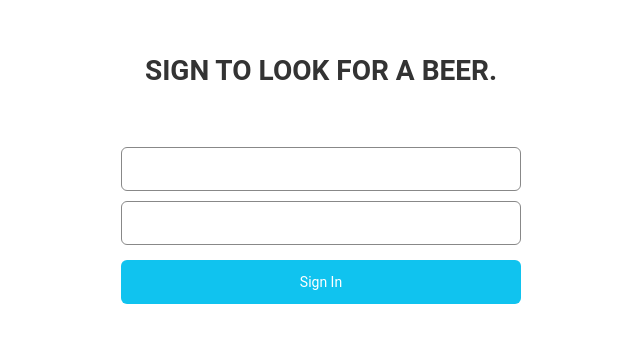
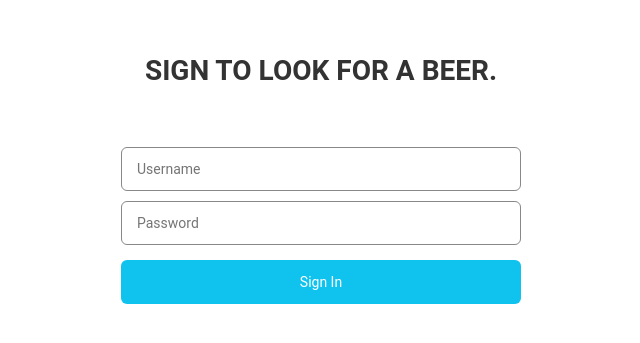
Before and after one commit to mariana-pereira/test-orbithub-web, a React (Create React App) app: page / in a window 1280 px wide. Shown: the part 221-564 px from the top of the page, without its empty margins (319-959 px from the left). Built offline with nearby package versions, Linux system fonts and the light colour scheme.

Commit message:
configure sign in with redux

```diff
--- a/package.json
+++ b/package.json
@@ -11,7 +11,9 @@
     "@types/react": "^16.9.53",
     "@types/react-dom": "^16.9.8",
     "@types/react-redux": "^7.1.11",
+    "axios": "^0.21.0",
     "history": "^4.10.1",
+    "immer": "^8.0.0",
     "polished": "^4.0.5",
     "react": "^17.0.1",
     "react-dom": "^17.0.1",
--- a/src/pages/Login/index.tsx
+++ b/src/pages/Login/index.tsx
@@ -1,21 +1,41 @@
-import React from 'react';
-import { useSelector } from 'react-redux';
+import React, { FormEvent, useState } from 'react';
+import { useDispatch } from 'react-redux';
 
-import { ApplicationState } from '../../store';
+import { signInRequest } from '../../store/modules/auth/actions';
 
 import {
   Container, PageTitle, Form, Input, Button,
 } from './styles';
 
 const Login: React.FC = () => {
-  const auth = useSelector((state: ApplicationState) => state.auth);
+  const [username, setUsername] = useState('');
+  const [password, setPassword] = useState('');
+  const dispatch = useDispatch();
+
+  const handleSubmit = (event: FormEvent) => {
+    event.preventDefault();
+
+    const data = { username, password };
+
+    dispatch(signInRequest(data));
+  };
 
   return (
     <Container>
       <PageTitle>Sign to look for a beer.</PageTitle>
-      <Form>
-        <Input />
-        <Input />
+      <Form onSubmit={handleSubmit}>
+        <Input
+          type="text"
+          placeholder="Username"
+          value={username}
+          onChange={(event) => setUsername(event.target.value)}
+        />
+        <Input
+          type="password"
+          placeholder="Password"
+          value={password}
+          onChange={(event) => setPassword(event.target.value)}
+        />
         <Button>Sign In</Button>
       </Form>
     </Container>
--- a/src/routes/Route.tsx
+++ b/src/routes/Route.tsx
@@ -2,6 +2,8 @@ import React from 'react';
 import {
   Route, Redirect, RouteProps, useLocation,
 } from 'react-router-dom';
+
+import store from '../store';
 
 interface Props extends RouteProps {
   isPrivate?: boolean;
@@ -14,7 +16,7 @@ const RouteWrapper: React.FC<Props> = ({
   ...rest
 }) => {
   const location = useLocation();
-  const signed = false;
+  const { signed } = store.getState().auth;
 
   return (
     <Route
--- /dev/null
+++ b/src/services/api.ts
@@ -0,0 +1,7 @@
+import axios from 'axios';
+
+const api = axios.create({
+  baseURL: 'http://localhost:3333/',
+});
+
+export default api;
--- a/src/store/modules/auth/actions.ts
+++ b/src/store/modules/auth/actions.ts
@@ -1,4 +1,10 @@
 import { action } from 'typesafe-actions';
-import { AuthTypes } from './types';
+import { AuthTypes, Credentials, User } from './types';
 
-export const authRequest = () => action(AuthTypes.AUTH_REQUEST);
+export const signInRequest = (credentials: Credentials) =>
+  action(AuthTypes.SIGN_IN_REQUEST, credentials);
+
+export const signInSuccess = (token: string, user: User) =>
+  action(AuthTypes.SIGN_IN_SUCCESS, { token, user });
+
+export const signInFailure = () => action(AuthTypes.SIGN_IN_FAILURE);
--- a/src/store/modules/auth/reducer.ts
+++ b/src/store/modules/auth/reducer.ts
@@ -1,14 +1,20 @@
 import { Reducer } from 'redux';
-import { AuthState } from './types';
+import produce from 'immer';
+import { AuthState, AuthTypes } from './types';
 
 const INITIAL_STATE: AuthState = {
-  data: [],
-  error: false,
+  token: '',
+  signed: false,
   loading: false,
 };
 
 const reducer: Reducer<AuthState> = (state = INITIAL_STATE, action) => {
   switch (action.type) {
+    case AuthTypes.SIGN_IN_SUCCESS:
+      return produce(state, (draft) => {
+        draft.token = action.payload.token;
+        draft.signed = true;
+      });
     default:
       return state;
   }
--- a/src/store/modules/auth/sagas.ts
+++ b/src/store/modules/auth/sagas.ts
@@ -1,3 +1,22 @@
-import { all } from 'redux-saga/effects';
+import { call, put } from 'redux-saga/effects';
 
-export default all([]);
+import api from '../../../services/api';
+import history from '../../../services/history';
+
+import { SignInRequestAction } from './types';
+
+import { signInSuccess } from './actions';
+
+export function* signIn(action: SignInRequestAction) {
+  try {
+    const { username, password } = action.payload;
+
+    const response = yield call(api.post, 'session', { username, password });
+    const { token, user } = response.data;
+
+    yield put(signInSuccess(token, user));
+    history.push('/home');
+  } catch (error) {
+    console.log(error);
+  }
+}
--- a/src/store/modules/auth/types.ts
+++ b/src/store/modules/auth/types.ts
@@ -3,15 +3,41 @@
  */
 
 export enum AuthTypes {
-  AUTH_REQUEST = '@auth/AUTH_RESQUEST',
+  SIGN_IN_REQUEST = '@auth/SIGN_IN_RESQUEST',
+   SIGN_IN_SUCCESS = '@auth/SIGN_IN_SUCCESS',
+   SIGN_IN_FAILURE = '@auth/SIGN_IN_FAILURE'
+ }
+
+export interface SignInRequestAction {
+  type: typeof AuthTypes.SIGN_IN_REQUEST
+  payload: Credentials;
+}
+
+export interface SignInSuccessAction {
+  type: typeof AuthTypes.SIGN_IN_SUCCESS
+  payload: {
+    token: string;
+    user: User;
+  };
+}
+
+export interface SignFailureAction {
+  type: typeof AuthTypes.SIGN_IN_FAILURE
 }
 
 /**
  * Data types
  */
 
-export interface AuthData {
- id: number;
+export interface User {
+  id: string;
+  username: string;
+  email: string;
+}
+
+export interface Credentials {
+  username: string;
+  password: string;
 }
 
 /**
@@ -19,7 +45,7 @@ export interface AuthData {
 */
 
 export interface AuthState {
- readonly data: AuthData[];
- readonly loading: boolean;
- readonly error: boolean;
+  readonly token: string;
+  readonly signed: boolean;
+  readonly loading: boolean;
 }
--- a/src/store/modules/rootSaga.ts
+++ b/src/store/modules/rootSaga.ts
@@ -1,7 +1,10 @@
-import { all } from 'redux-saga/effects';
+import { all, takeLatest } from 'redux-saga/effects';
 
-import auth from './auth/sagas';
+import { AuthTypes } from './auth/types';
+import { signIn } from './auth/sagas';
 
 export default function* rootSaga() {
-  return yield all([auth]);
+  return yield all([
+    takeLatest(AuthTypes.SIGN_IN_REQUEST, signIn),
+  ]);
 }
```
Also changed, not shown: .eslintrc.js, 2 other files (tests, documents, lock files or other folders).
